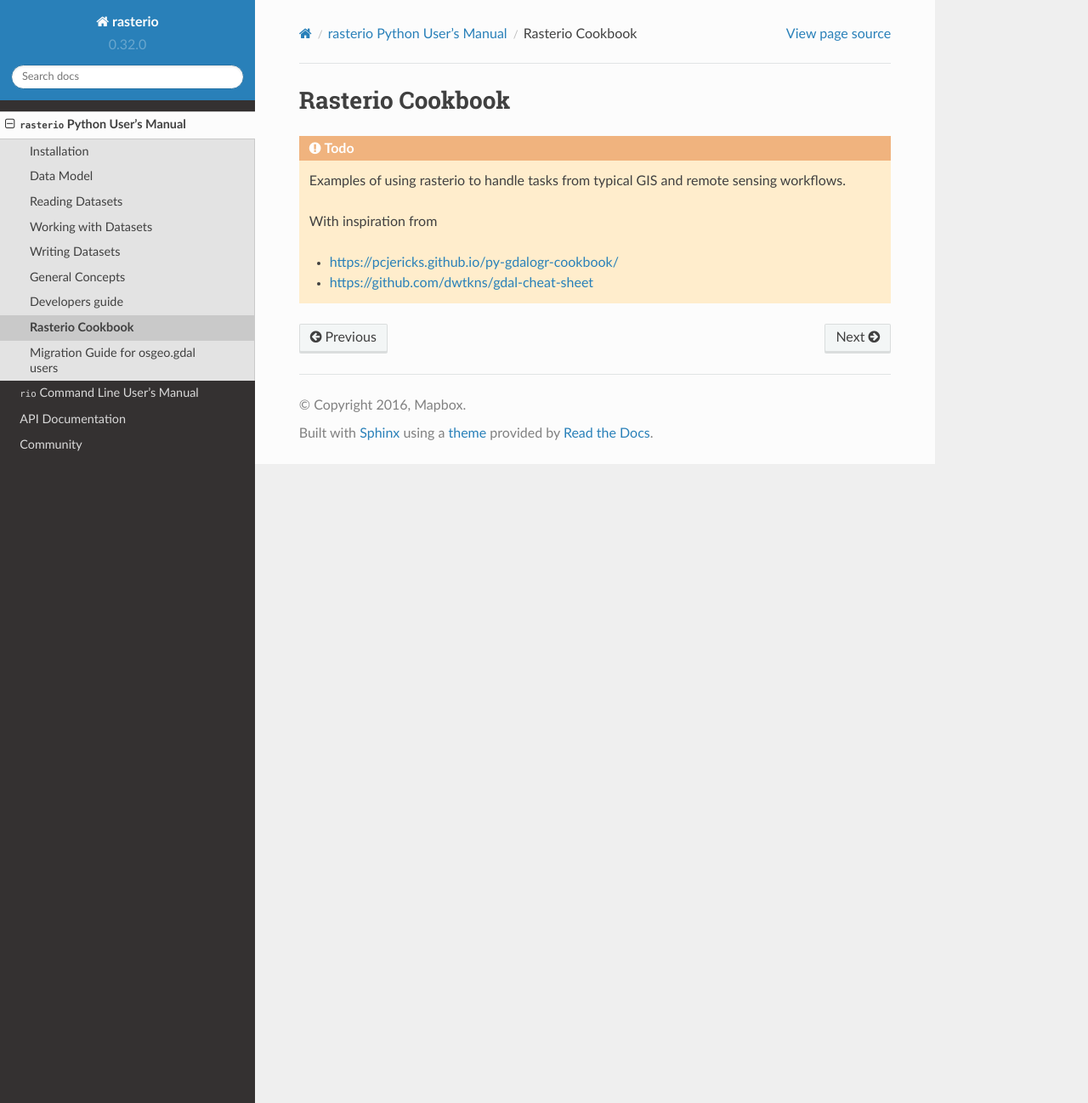
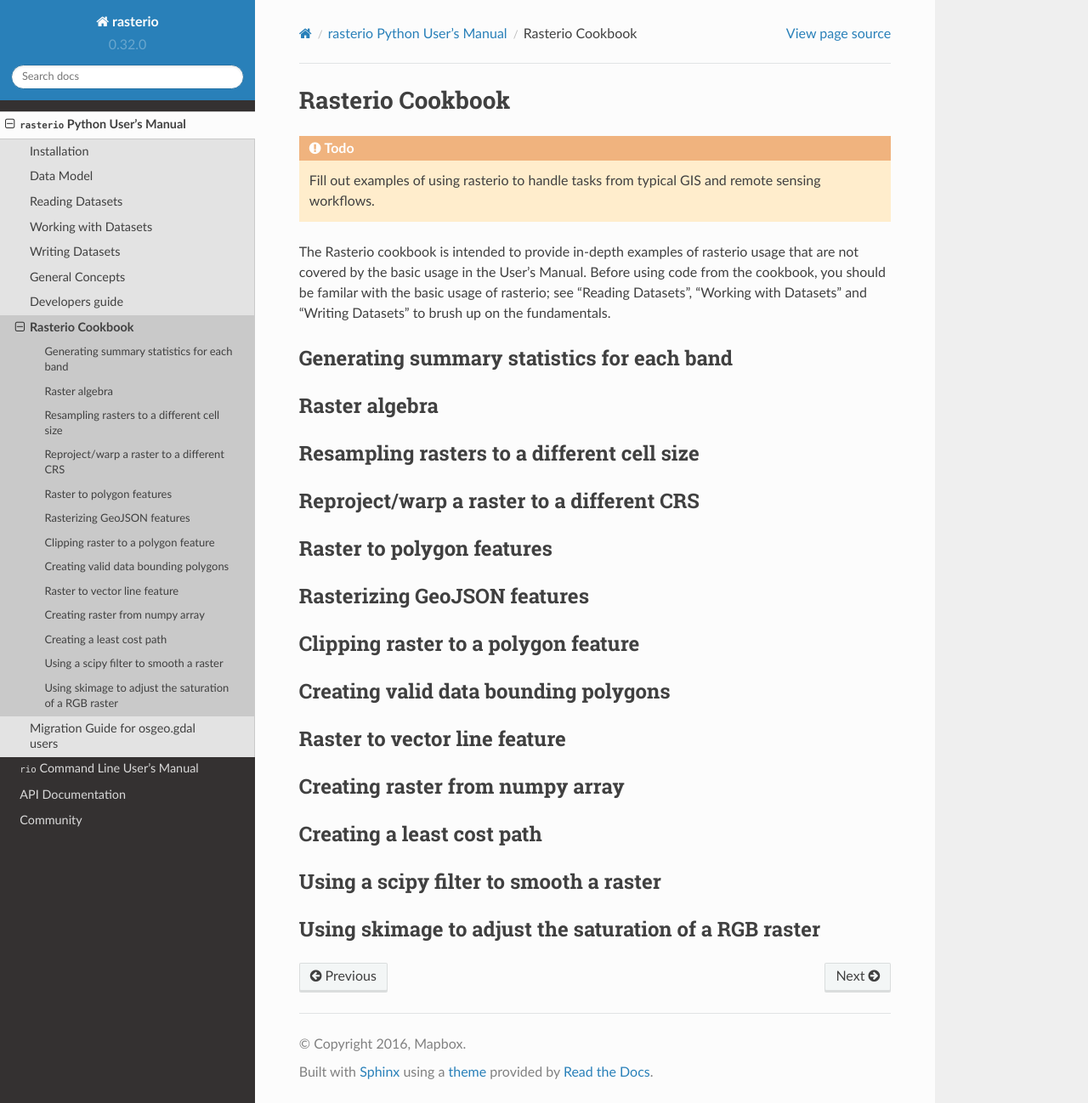
Before and after one commit to rasterio/rasterio, a Sphinx documentation site: the page built from docs/cookbook.rst, in a window 1280 px wide and 1298 px high. Shown: the whole window at 85% size. Built offline with Sphinx 7.4.7 and the Read the Docs theme 2.0.0, drawn with Linux system fonts in a browser that asks for light colours.

Commit message:
outlined a few topics for the rasterio cookbook, todo content

```diff
--- a/docs/cookbook.rst
+++ b/docs/cookbook.rst
@@ -4,10 +4,50 @@ Rasterio Cookbook
 
 .. todo::
 
-    Examples of using rasterio to handle tasks from typical
+    Fill out examples of using rasterio to handle tasks from typical
     GIS and remote sensing workflows.
 
-    With inspiration from
+The Rasterio cookbook is intended to provide in-depth examples of rasterio usage
+that are not covered by the basic usage in the User's Manual. Before using code
+from the cookbook, you should be familar with the basic usage of rasterio; see
+"Reading Datasets", "Working with Datasets" and "Writing Datasets" to brush up on
+the fundamentals.
 
-    * https://pcjericks.github.io/py-gdalogr-cookbook/
-    * https://github.com/dwtkns/gdal-cheat-sheet
+Generating summary statistics for each band
+-------------------------------------------
+
+Raster algebra
+--------------
+
+Resampling rasters to a different cell size
+--------------------------------------------
+
+Reproject/warp a raster to a different CRS
+------------------------------------------
+
+Raster to polygon features
+--------------------------
+
+Rasterizing GeoJSON features
+----------------------------
+
+Clipping raster to a polygon feature
+------------------------------------
+
+Creating valid data bounding polygons
+-------------------------------------
+
+Raster to vector line feature
+-----------------------------
+
+Creating raster from numpy array
+--------------------------------
+
+Creating a least cost path
+--------------------------
+
+Using a scipy filter to smooth a raster
+---------------------------------------
+
+Using skimage to adjust the saturation of a RGB raster
+------------------------------------------------------
```
